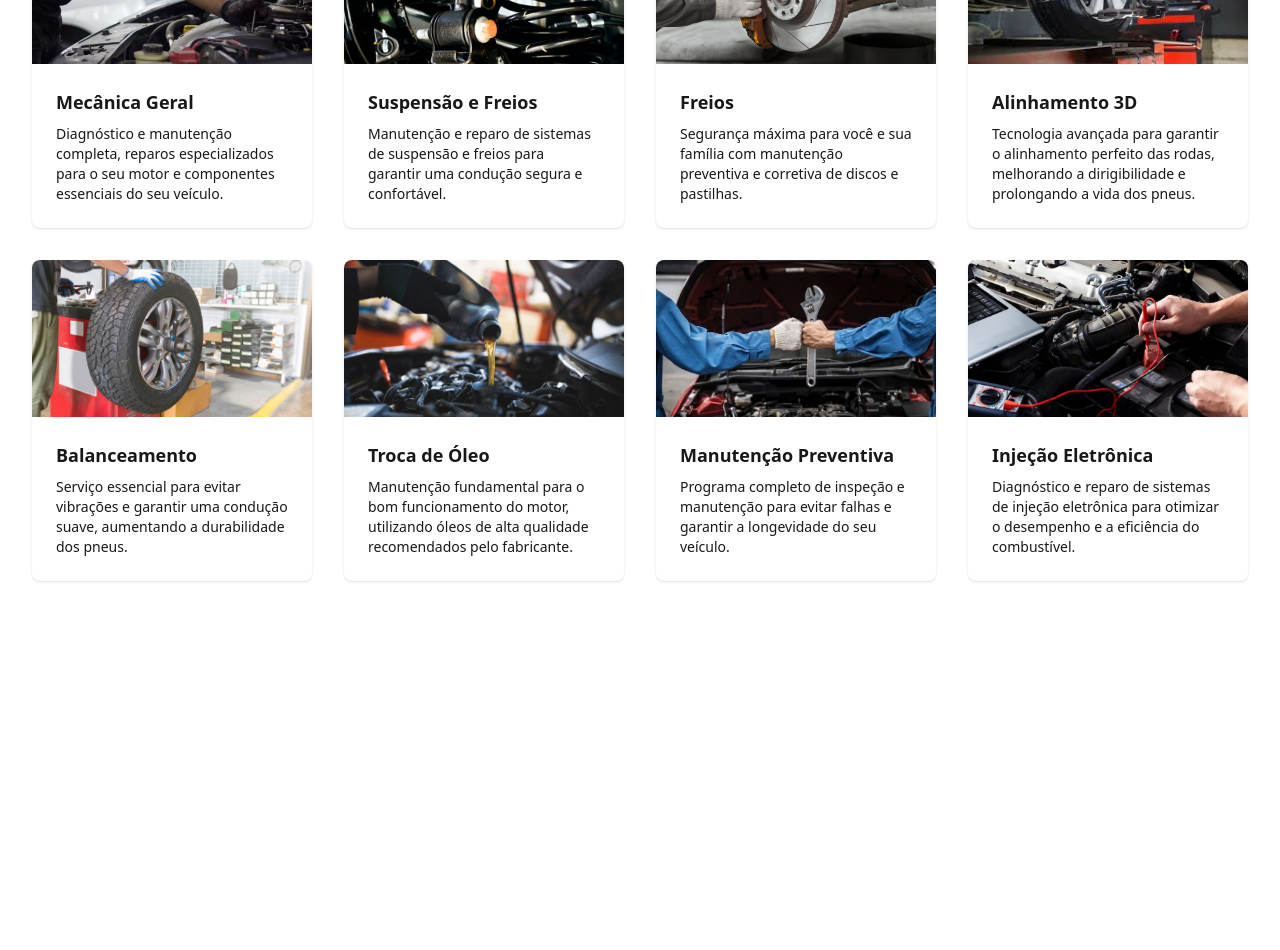
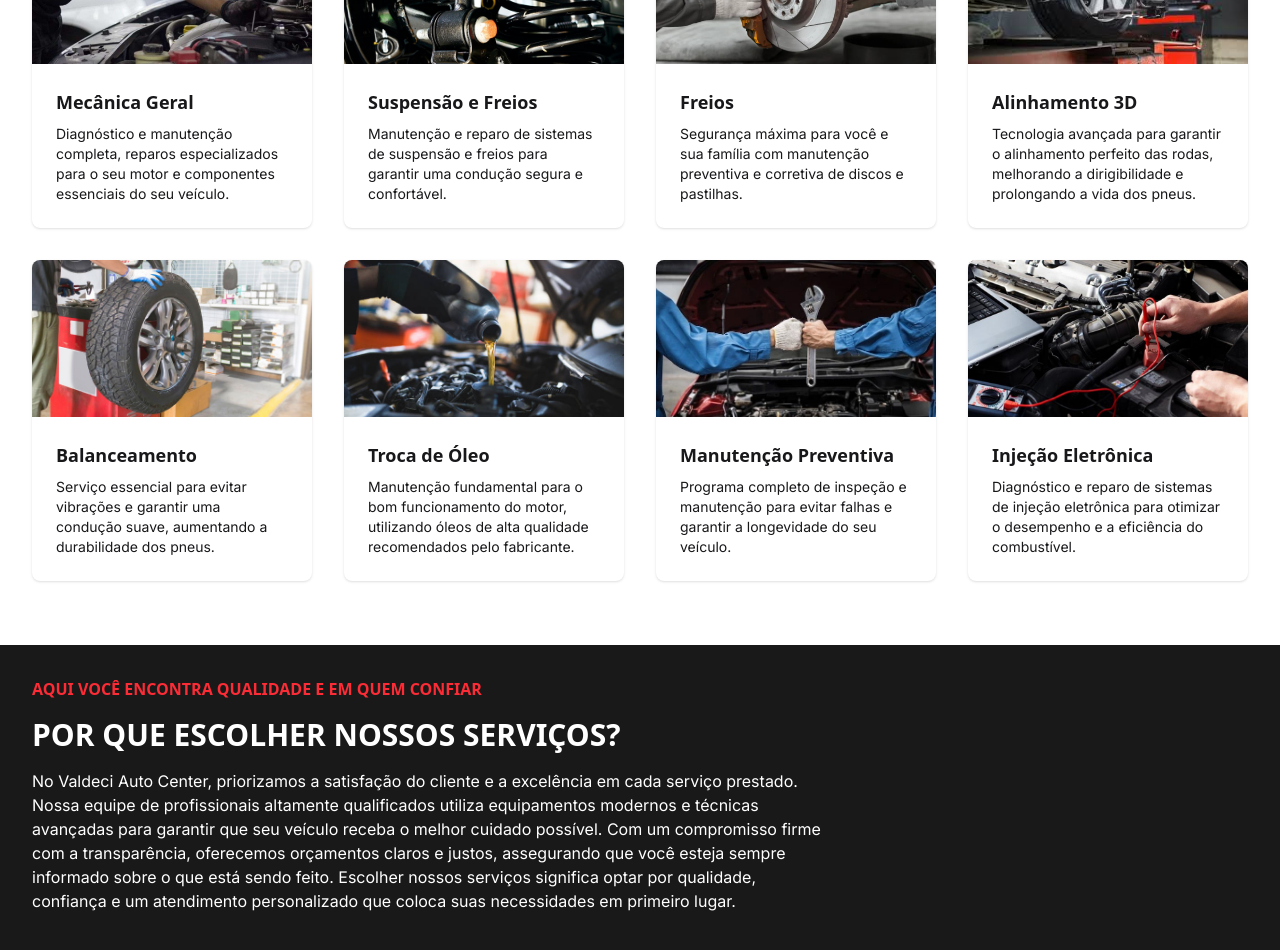
Before and after one commit to iguemanuel/Valdeci-Auto-Center, a Vue app: page / in a window 1280 px wide. Shown: the part 1160-2110 px from the top of the page. Before the commit the page ends 1805 px from the top, so only its background shows below. Built offline with nearby package versions, Linux system fonts and the light colour scheme; the HTML template or start-up script is replaced by a standard one.

Commit message:
Add a Inter font and start a why us?  in the service view

```diff
--- a/src/styles/index.css
+++ b/src/styles/index.css
@@ -1,3 +1,4 @@
+@import url('https://fonts.googleapis.com/css2?family=Inter:ital,opsz,wght@0,14..32,100..900;1,14..32,100..900&display=swap');
 @import 'tailwindcss';
 @plugin "daisyui";
 
@@ -18,3 +19,11 @@
   --text-color-grey: #7a7a7a;
   --text-color-black: #000000;
 }
+
+p {
+  font-family: 'Inter', sans-serif;
+}
+
+.background-primary {
+  background-color: var(--primary-color);
+}
--- a/src/views/ServiceView.vue
+++ b/src/views/ServiceView.vue
@@ -65,4 +65,28 @@ import injectionElectronicService from '@/assets/imgs/injecao-eletronica.png'
       />
     </div>
   </div>
+  <div class="min-h-screen background-primary">
+    <div class="grid grid-cols-1 md:grid-cols-3 gap-8 p-8 justify-items-center">
+      <div class="col-span-2">
+        <div class="about-services">
+          <span class="text-red-500 font-semibold uppercase"
+            >Aqui você encontra qualidade e em quem confiar</span
+          >
+
+          <h2 class="mt-4 uppercase font-bold text-white text-3xl">
+            Por que escolher nossos serviços?
+          </h2>
+          <p class="mt-4 text-white">
+            No Valdeci Auto Center, priorizamos a satisfação do cliente e a excelência em cada
+            serviço prestado. Nossa equipe de profissionais altamente qualificados utiliza
+            equipamentos modernos e técnicas avançadas para garantir que seu veículo receba o melhor
+            cuidado possível. Com um compromisso firme com a transparência, oferecemos orçamentos
+            claros e justos, assegurando que você esteja sempre informado sobre o que está sendo
+            feito. Escolher nossos serviços significa optar por qualidade, confiança e um
+            atendimento personalizado que coloca suas necessidades em primeiro lugar.
+          </p>
+        </div>
+      </div>
+    </div>
+  </div>
 </template>
```
